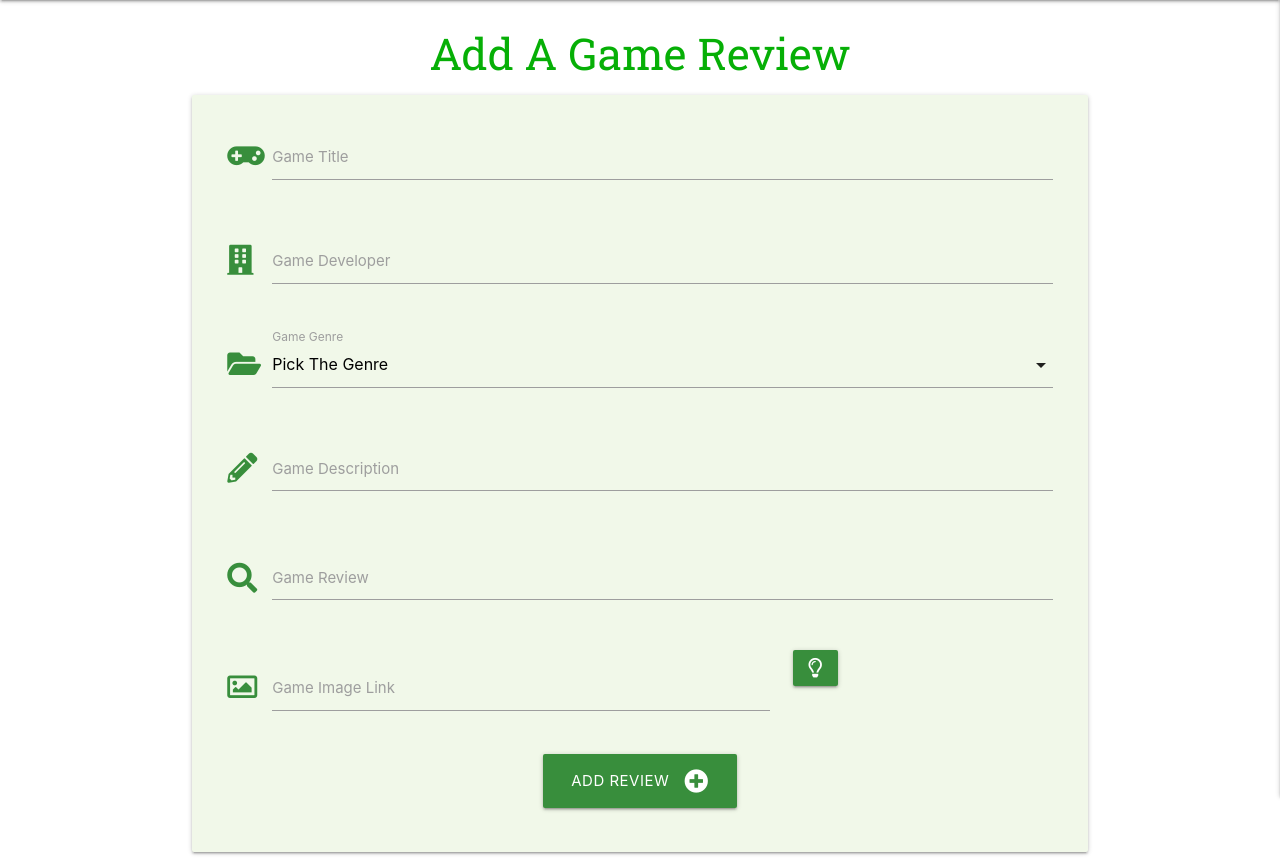
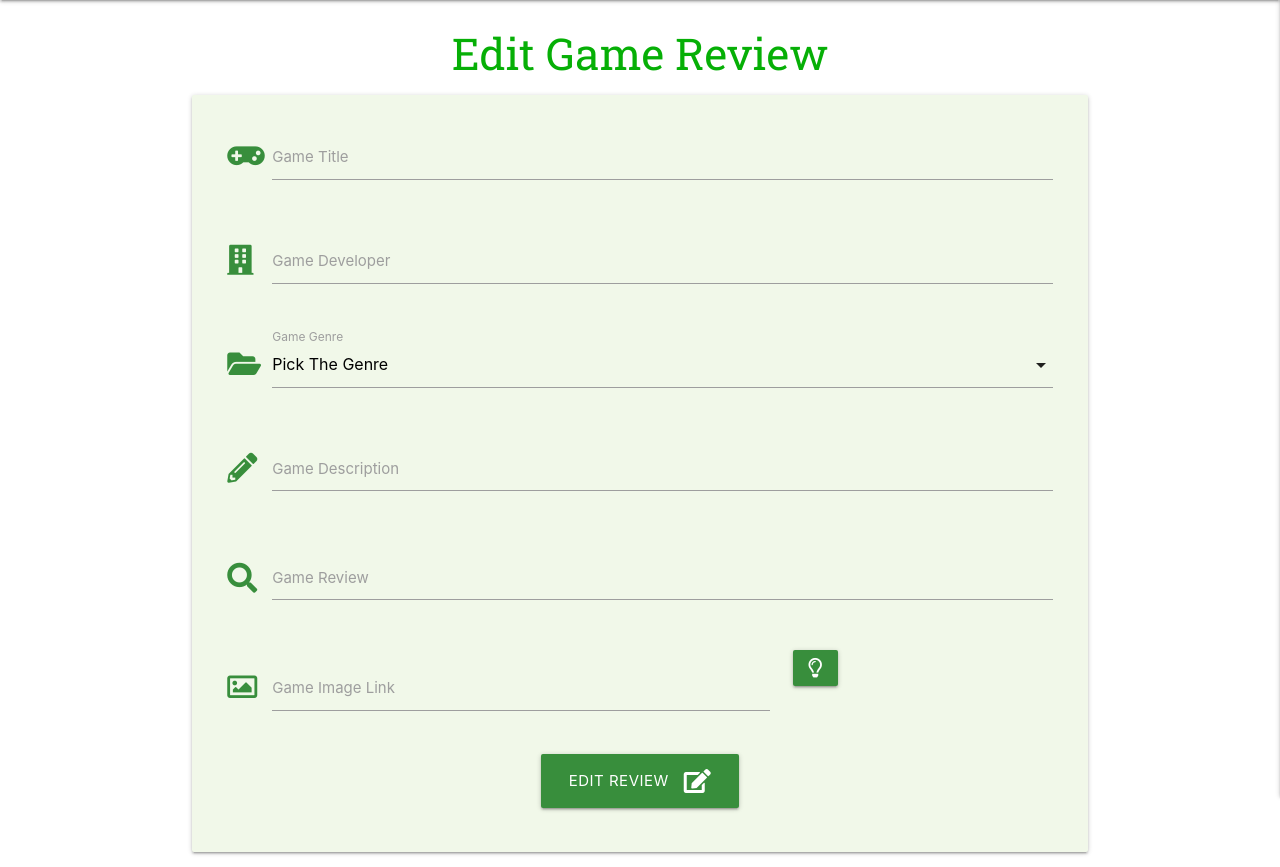
Before and after one commit to Code-Institute-Submissions/game-hq, a Flask app: template templates/edit_review.html in a window 1280 px wide. Shown: the part 64-931 px from the top of the page. Run offline with Flask 2, Linux system fonts and the light colour scheme; the template is opened without the code that fills it: most values are stand-ins (such as "Sample title", 1, 10 or a date in 2020); some libraries are stand-ins or nearby versions.

Commit message:
wired up edit button for review

```diff
--- a/templates/edit_review.html
+++ b/templates/edit_review.html
@@ -1,9 +1,9 @@
 {% extends "base.html" %} {% block content %}
 
-    <h3 class="center-align">Add A Game Review</h3>
+    <h3 class="center-align">Edit Game Review</h3>
 
     <div class="row card-panel light-green lighten-5">
-        <form class="col s12" method="POST" action="{{ url_for('add_review') }}">
+        <form class="col s12" method="POST" action="{{ url_for('edit_review', game_id=game._id) }}">
             <!-- game title input -->
             <div class="row">
                 <div class="input-field col s12">
@@ -86,7 +86,7 @@
             <div class="row">
                 <div class="col s12 center-align">
                     <button type="submit" class="btn-large green darken-2">
-                        Add Review <i class="fas fa-plus-circle right"></i>
+                        Edit Review <i class="fas fa-edit right"></i>
                     </button>
                 </div>
             </div>
--- a/templates/review.html
+++ b/templates/review.html
@@ -30,7 +30,7 @@
                     </span>
                 </div>
                 <div class="card-action center-align">
-                    <a href="" class="edit waves-effect waves-light btn blue">Edit Review</a>
+                    <a href="{{ url_for('edit_review', game_id=game._id) }}" class="edit waves-effect waves-light btn blue">Edit Review</a>
                     <a href="" class="edit waves-effect waves-light btn red">Delete Review</a>
                 </div>
             </div>
```
